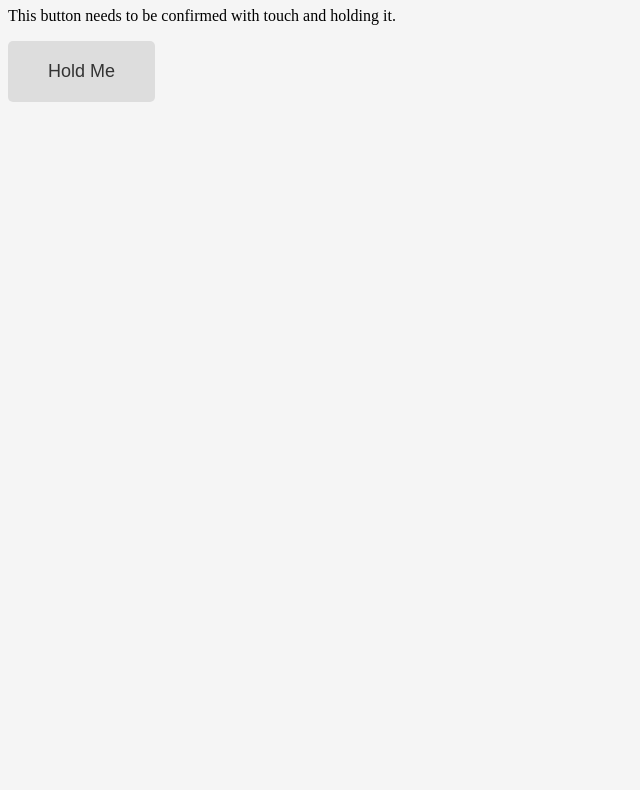
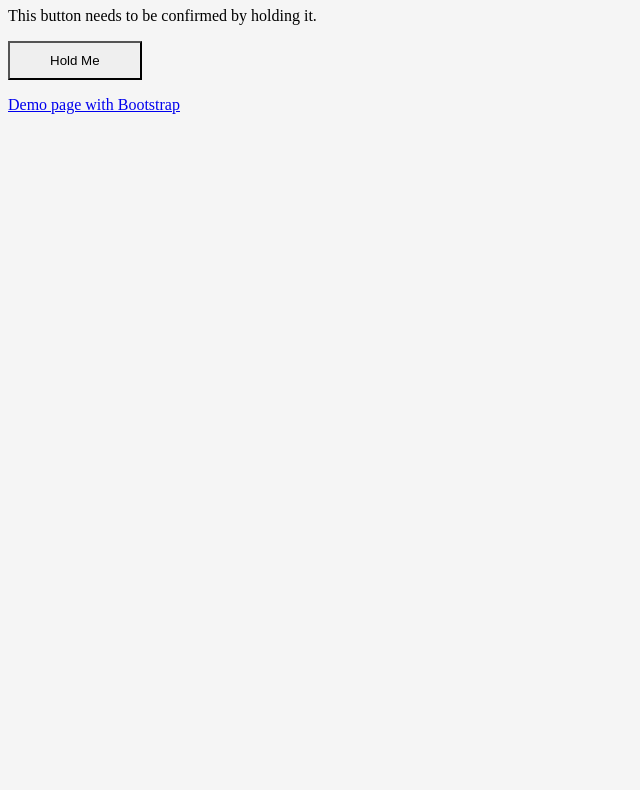
Before and after one commit to shaack/touch-and-hold-button, a website: page index.html in a window 1280 px wide. Shown: the part 73-863 px from the top of the page, without its empty margins (0-640 px from the left). Drawn offline with Linux system fonts and the light colour scheme.

Commit message:
better documentation and demo pages

```diff
--- a/index.html
+++ b/index.html
@@ -10,23 +10,18 @@
         }
 
         button {
-            padding: 20px 40px;
-            border: none;
-            border-radius: 5px;
-            background-color: #ddd;
-            color: #333;
-            font-size: 18px;
-            cursor: pointer;
-            outline: none;
-            z-index: 1;
-            overflow: hidden;
+            padding: 10px 40px;
+        }
+        button[data-state='confirmed'] {
+            box-shadow: 0 0 3px 3px green;
         }
     </style>
 </head>
 <body style="height: 10000px">
 <h1>touch-and-hold-button demopage</h1>
-<p>This button needs to be confirmed with touch and holding it.</p>
+<p>This button needs to be confirmed by holding it.</p>
 <button type="submit" id="holdButton">Hold Me</button>
+<p><a href="examples/bootstrap.html">Demo page with Bootstrap</a></p>
 <script type="module">
     import {TouchAndHoldButton} from './src/TouchAndHoldButton.js'
 
--- a/src/TouchAndHoldButton.js
+++ b/src/TouchAndHoldButton.js
@@ -73,9 +73,7 @@ export class TouchAndHoldButton {
             buttonElement.style.transition = "none"
             buttonElement.style.backgroundPosition = "right"
             buttonElement.style.boxShadow = this.state.buttonOriginalBoxShadow
-            setTimeout(() => {
-                setButtonState(BUTTON_STATE.idle)
-            }, 100)
+            setButtonState(BUTTON_STATE.idle)
         }
 
         const addPointerUpListener = (element, callback) => {
```
Also changed, not shown: examples/bootstrap.html (+9 -3 lines), README.md.
